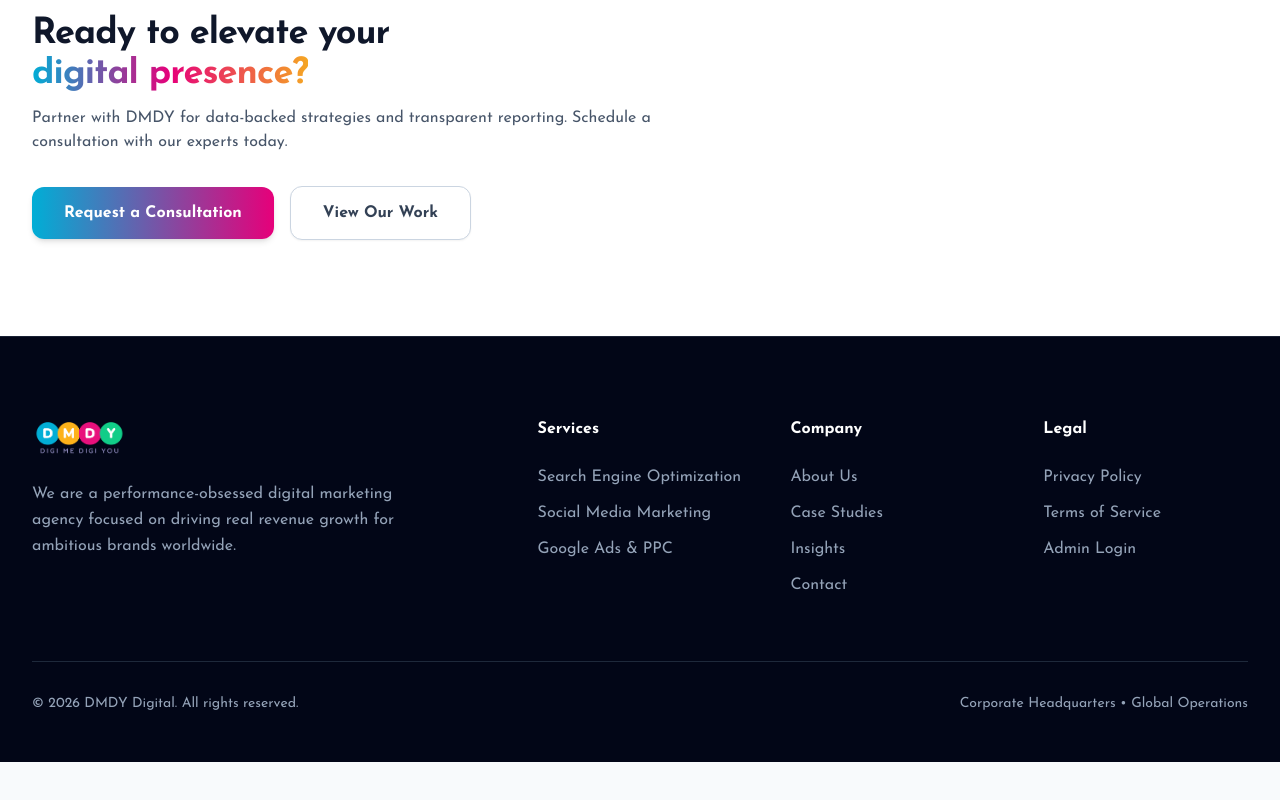
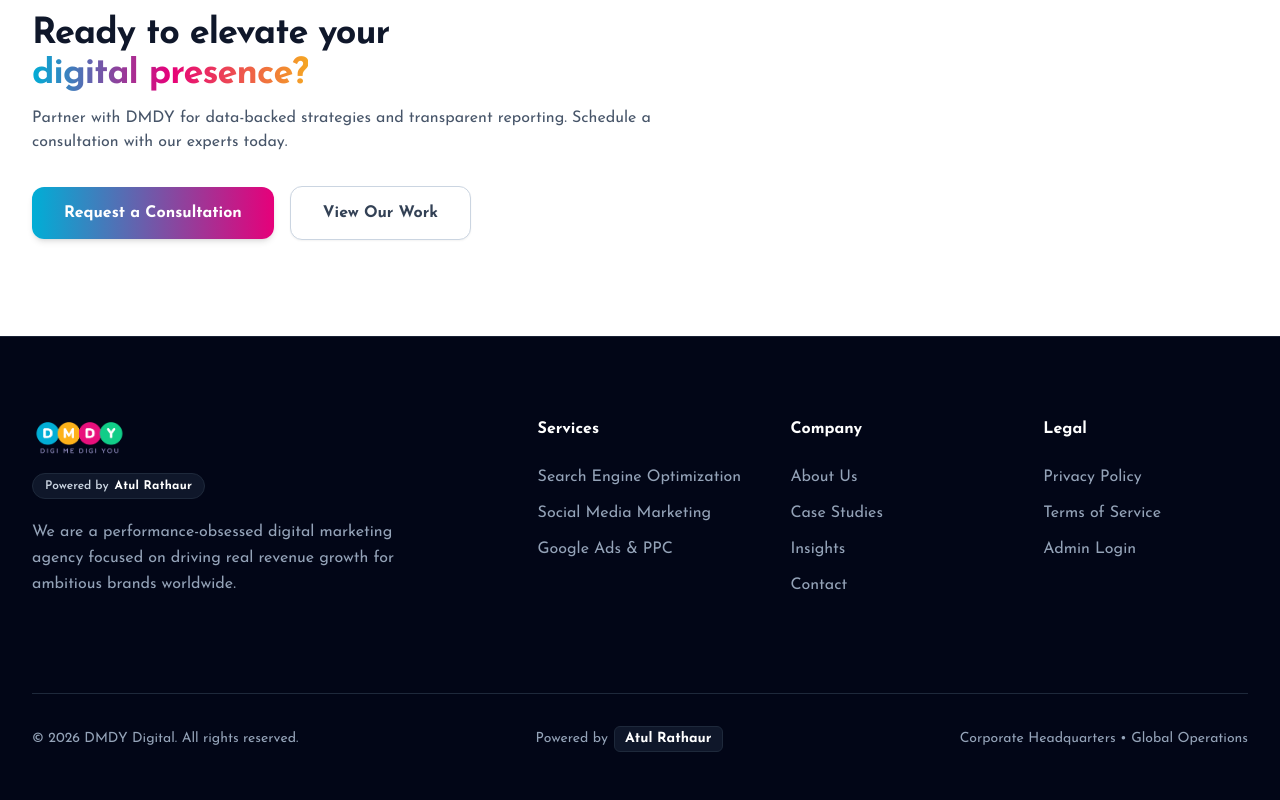
Before and after one commit to twinklearora1904/DMDY, a React (Vite) app in the folder client/: page / in a window 1280 px wide. Shown: the part 4162-4962 px from the top of the page. Before the commit the page ends 4924 px from the top, so only its background shows below. Built offline with nearby package versions, Linux system fonts and the light colour scheme; no server answers.

Commit message:
feat(footer): add 'Powered by Atul Rathaur' tag to footer

```diff
--- a/client/src/components/Footer.jsx
+++ b/client/src/components/Footer.jsx
@@ -10,9 +10,13 @@ const Footer = () => {
         {/* Main Footer Links */}
         <div className="grid grid-cols-1 sm:grid-cols-2 lg:grid-cols-5 gap-8 sm:gap-12 mb-10 sm:mb-16">
           <div className="lg:col-span-2">
-            <Link to="/" className="flex items-center gap-2 mb-6">
+            <Link to="/" className="flex items-center gap-2 mb-4">
               <img src={logo} alt="DMDY Logo" className="h-10 w-auto" />
             </Link>
+            <div className="inline-flex items-center gap-1.5 text-xs font-semibold px-3 py-1 rounded-full bg-slate-900 border border-slate-800 text-slate-300 mb-5">
+              <span>Powered by</span>
+              <span className="text-white font-bold tracking-wide">Atul Rathaur</span>
+            </div>
             <p className="leading-relaxed mb-8 max-w-sm">
               We are a performance-obsessed digital marketing agency focused on driving real revenue growth for ambitious brands worldwide.
             </p>
@@ -52,6 +56,10 @@ const Footer = () => {
           <div>
             &copy; {new Date().getFullYear()} DMDY Digital. All rights reserved.
           </div>
+          <div className="flex items-center gap-1.5 text-slate-400">
+            <span>Powered by</span>
+            <span className="font-bold text-white bg-slate-900 px-2.5 py-0.5 rounded-md border border-slate-800">Atul Rathaur</span>
+          </div>
           <div>
             Corporate Headquarters &bull; Global Operations
           </div>
```
